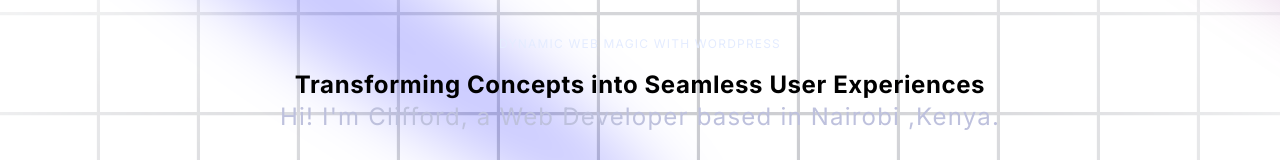
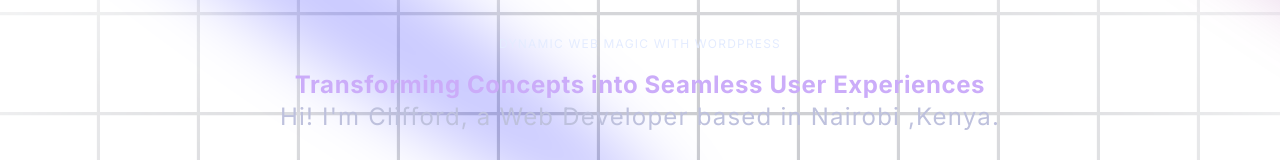
Before and after one commit to codekarimi/Portifolio, a Next.js app: page / in a window 1280 px wide. Shown: the part 188-348 px from the top of the page. Built offline with nearby package versions, Linux system fonts and the light colour scheme.

Commit message:
Motion Effect White

```diff
--- a/components/ui/TextGenerateEffect.tsx
+++ b/components/ui/TextGenerateEffect.tsx
@@ -37,7 +37,7 @@ export const TextGenerateEffect = ({
           return (
             <motion.span
               key={word + idx}
-              className="dark:text-white text-black opacity-0"
+              className="dark:text-white text-purple opacity-0"
               style={{
                 filter: filter ? "blur(10px)" : "none",
               }}
```
